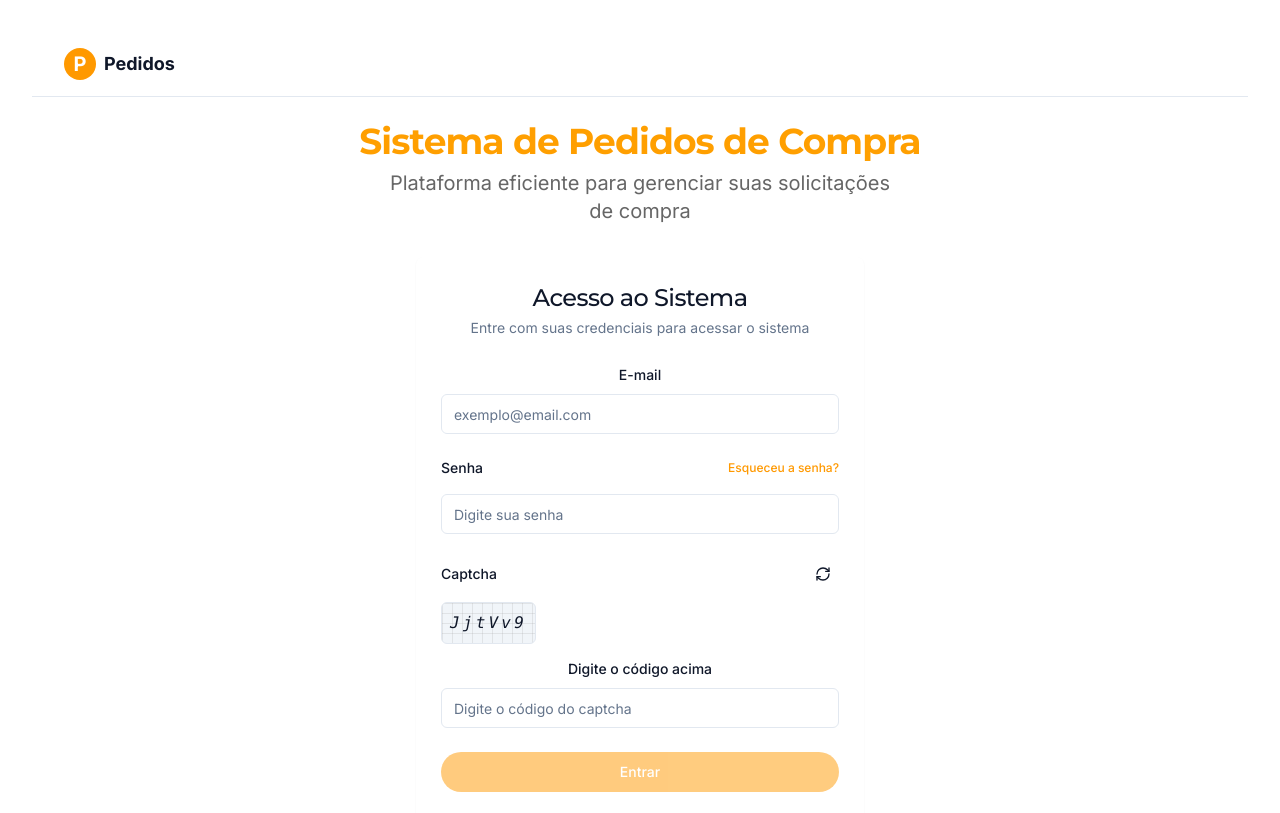
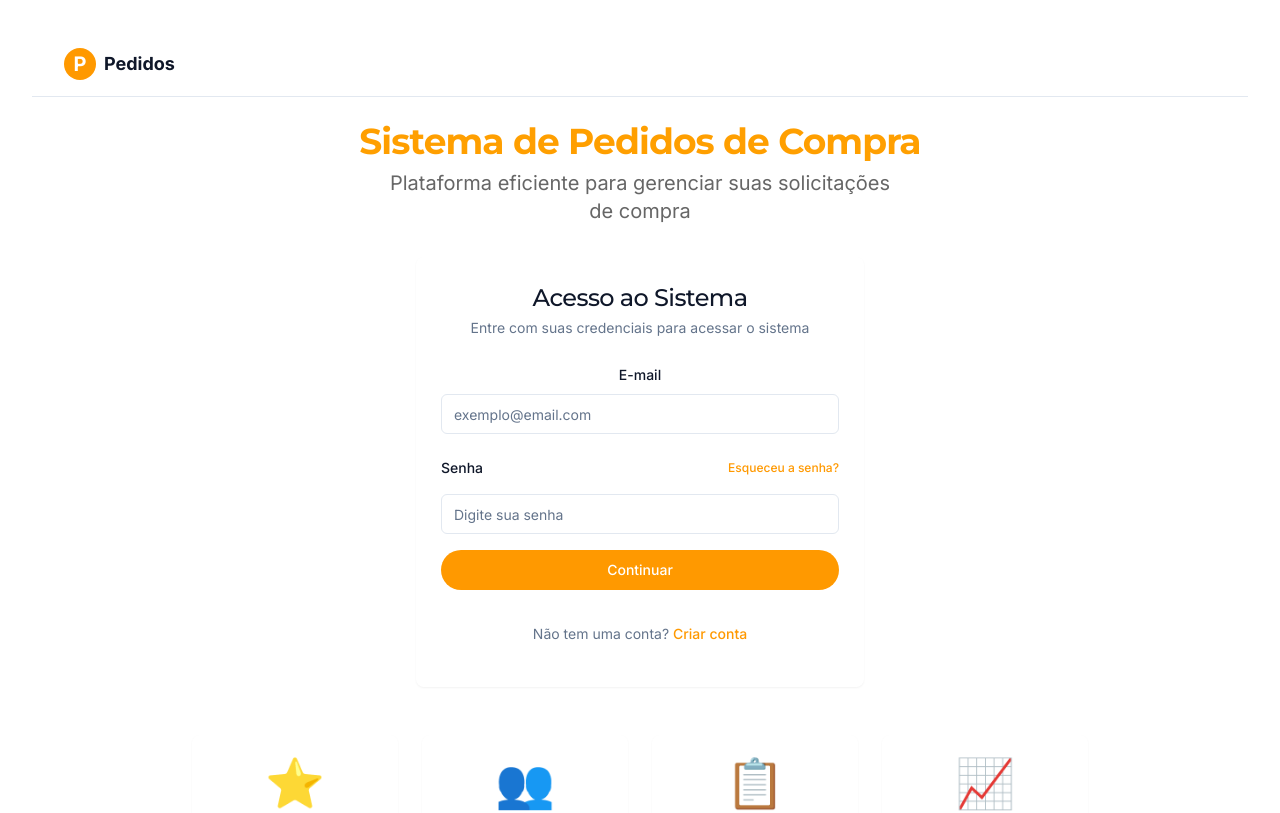
Before and after one commit to kevenjmuniz/pedidodecompas, a React (Vite) app: page / in a window 1280 px wide. Shown: the top 813 px of the page. Built offline with nearby package versions, Linux system fonts and the light colour scheme.

Commit message:
Show Captcha conditionally
The captcha component is now only displayed after the user clicks on the "Create Account" or "Login" buttons.

```diff
--- a/src/components/AuthForm.tsx
+++ b/src/components/AuthForm.tsx
@@ -19,6 +19,7 @@ export const AuthForm: React.FC = () => {
   const [name, setName] = useState('');
   const [isLoading, setIsLoading] = useState(false);
   const [isCaptchaVerified, setIsCaptchaVerified] = useState(false);
+  const [showCaptcha, setShowCaptcha] = useState(false);
 
   const { login, register, resetPassword } = useAuth();
   const navigate = useNavigate();
@@ -26,10 +27,16 @@ export const AuthForm: React.FC = () => {
   const handleSubmit = async (e: React.FormEvent) => {
     e.preventDefault();
 
-    // Check if captcha is verified for login and register
-    if ((mode === 'login' || mode === 'register') && !isCaptchaVerified) {
-      toast.error('Por favor, verifique o captcha antes de continuar.');
-      return;
+    if ((mode === 'login' || mode === 'register')) {
+      if (!showCaptcha) {
+        setShowCaptcha(true);
+        return;
+      }
+
+      if (!isCaptchaVerified) {
+        toast.error('Por favor, verifique o captcha antes de continuar.');
+        return;
+      }
     }
 
     setIsLoading(true);
@@ -42,6 +49,9 @@ export const AuthForm: React.FC = () => {
         await register(name, email, password);
         setMode('login');
         toast.success('Conta criada com sucesso! Faça login para continuar.');
+        // Reset captcha state after successful registration
+        setShowCaptcha(false);
+        setIsCaptchaVerified(false);
       } else if (mode === 'reset') {
         await resetPassword(email);
         setMode('login');
@@ -63,6 +73,7 @@ export const AuthForm: React.FC = () => {
       setPassword('');
     }
     setIsCaptchaVerified(false);
+    setShowCaptcha(false);
   };
 
   return (
@@ -142,22 +153,22 @@ export const AuthForm: React.FC = () => {
               </div>
             )}
 
-            {/* Only show captcha for login and register, not for reset password */}
-            {(mode === 'login' || mode === 'register') && (
+            {/* Only show captcha for login and register after initial button click */}
+            {(mode === 'login' || mode === 'register') && showCaptcha && (
               <Captcha onCaptchaVerified={setIsCaptchaVerified} />
             )}
 
             <Button
               type="submit"
               className="w-full"
-              disabled={isLoading || ((mode === 'login' || mode === 'register') && !isCaptchaVerified)}
+              disabled={isLoading || ((mode === 'login' || mode === 'register') && showCaptcha && !isCaptchaVerified)}
             >
               {isLoading ? (
                 <span>Processando...</span>
               ) : (
                 <>
-                  {mode === 'login' && 'Entrar'}
-                  {mode === 'register' && 'Criar Conta'}
+                  {mode === 'login' && (showCaptcha ? 'Entrar' : 'Continuar')}
+                  {mode === 'register' && (showCaptcha ? 'Criar Conta' : 'Continuar')}
                   {mode === 'reset' && 'Recuperar Senha'}
                 </>
               )}
```
